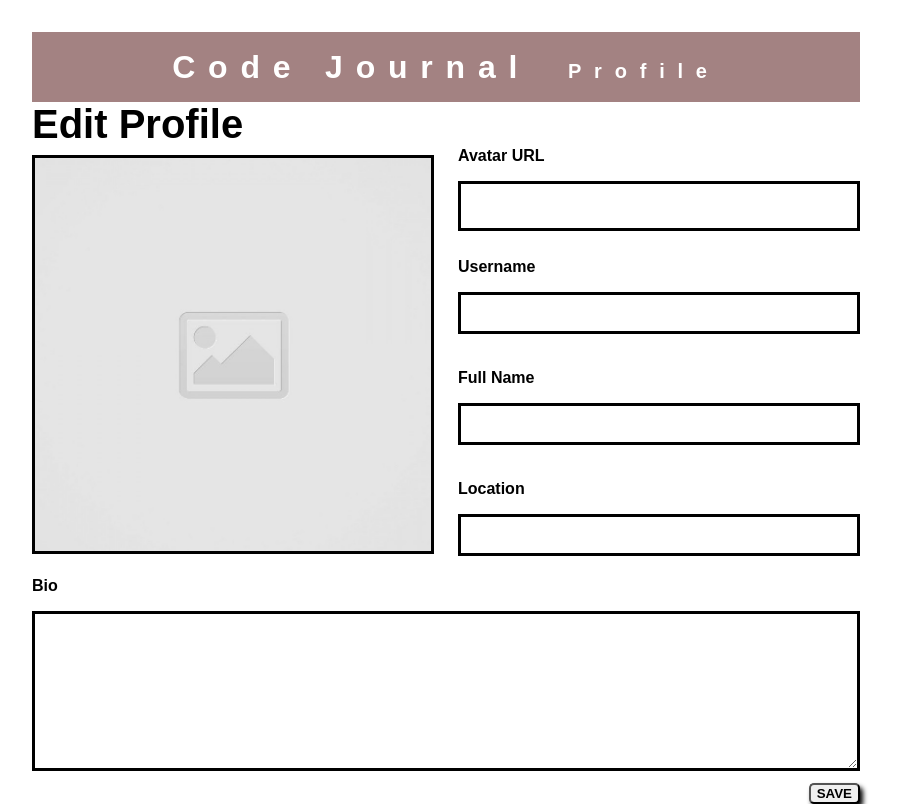
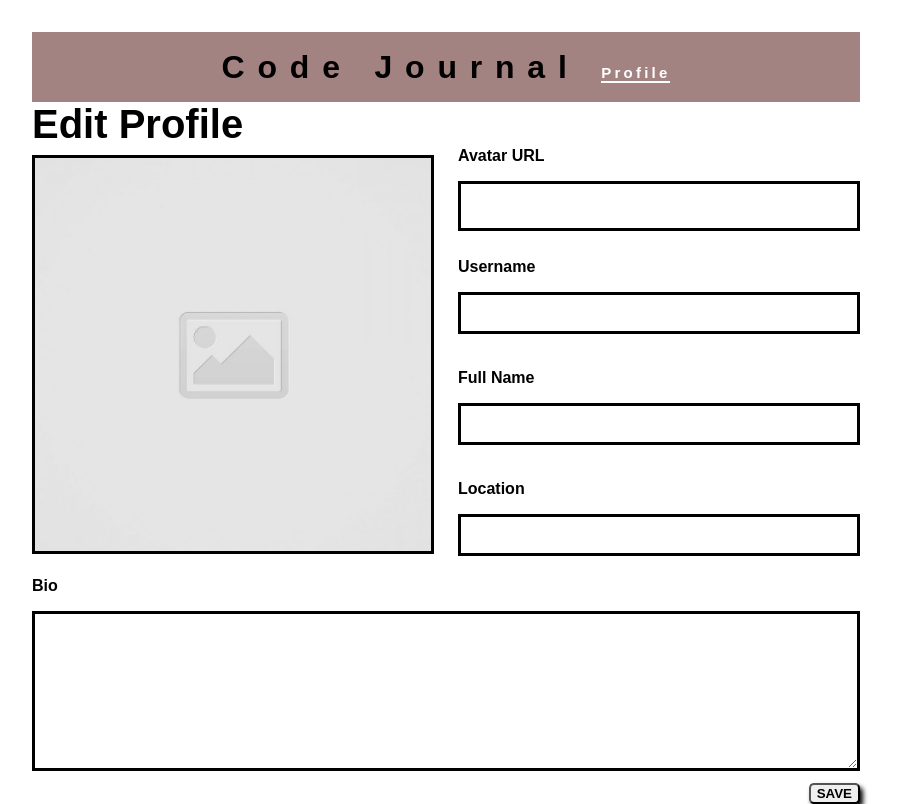
Before and after one commit to PhillipLam89/code-journal, a website: page index.html in a window 1280 px wide. Shown: the whole page, without its empty margins (194-1092 px from the left). Drawn offline with Linux system fonts and the light colour scheme; a web font is replaced by a local one.

Commit message:
added css styles

```diff
--- a/css/styles.css
+++ b/css/styles.css
@@ -31,7 +31,7 @@ form {
 h1 {
   text-align: center;
   letter-spacing: 0.8rem;
-  color: white;
+  color: black;
   padding-top: 2%;
   padding-bottom: 2%;
   margin-top: 2rem;
@@ -42,9 +42,17 @@ h1 {
 
 .header-profile {
   text-decoration: none;
+  letter-spacing: 0.2rem;
   color: white;
+  font-size: 15px;
+  border-bottom: 2px solid white;
+  padding: 0;
+}
+
+.header-profile:hover {
+  color: blue;
   font-size: 20px;
-  padding-left: 1rem;
+  letter-spacing: 0.5rem;
 }
 
 label {
```
